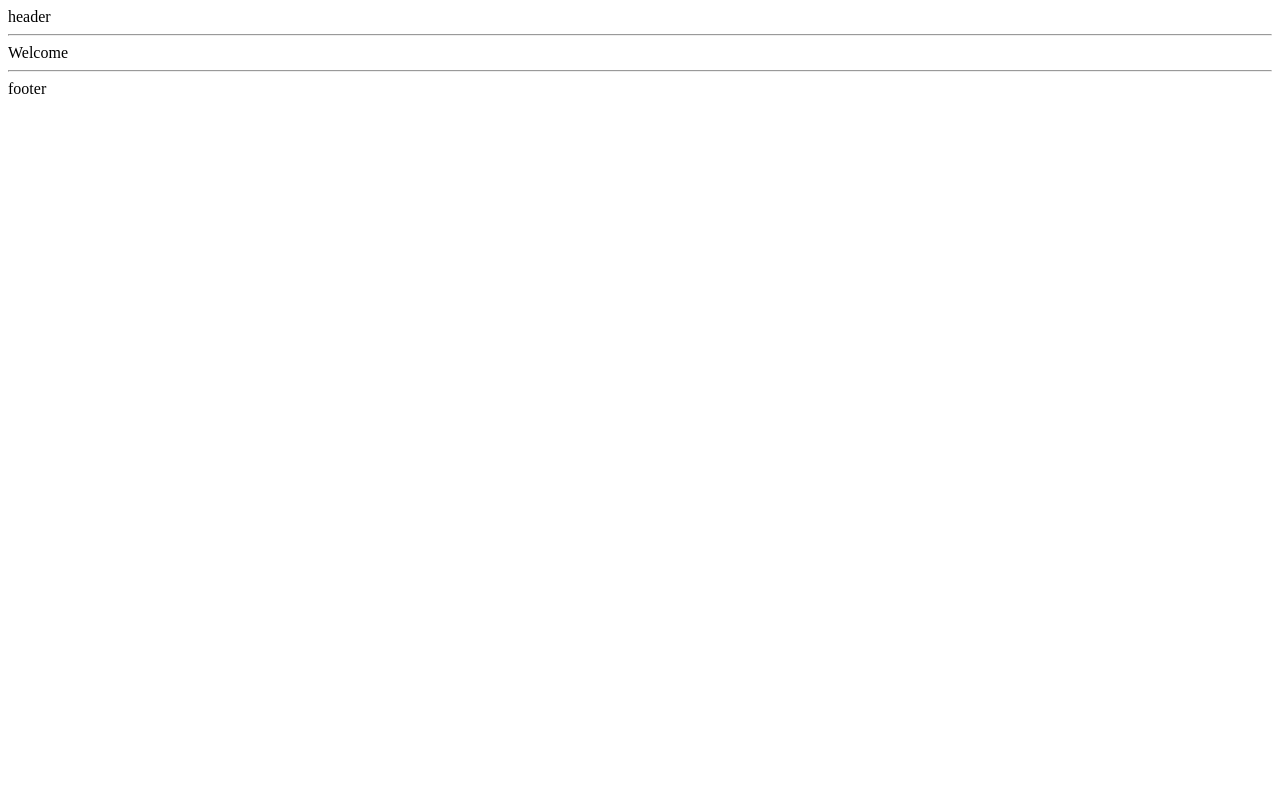
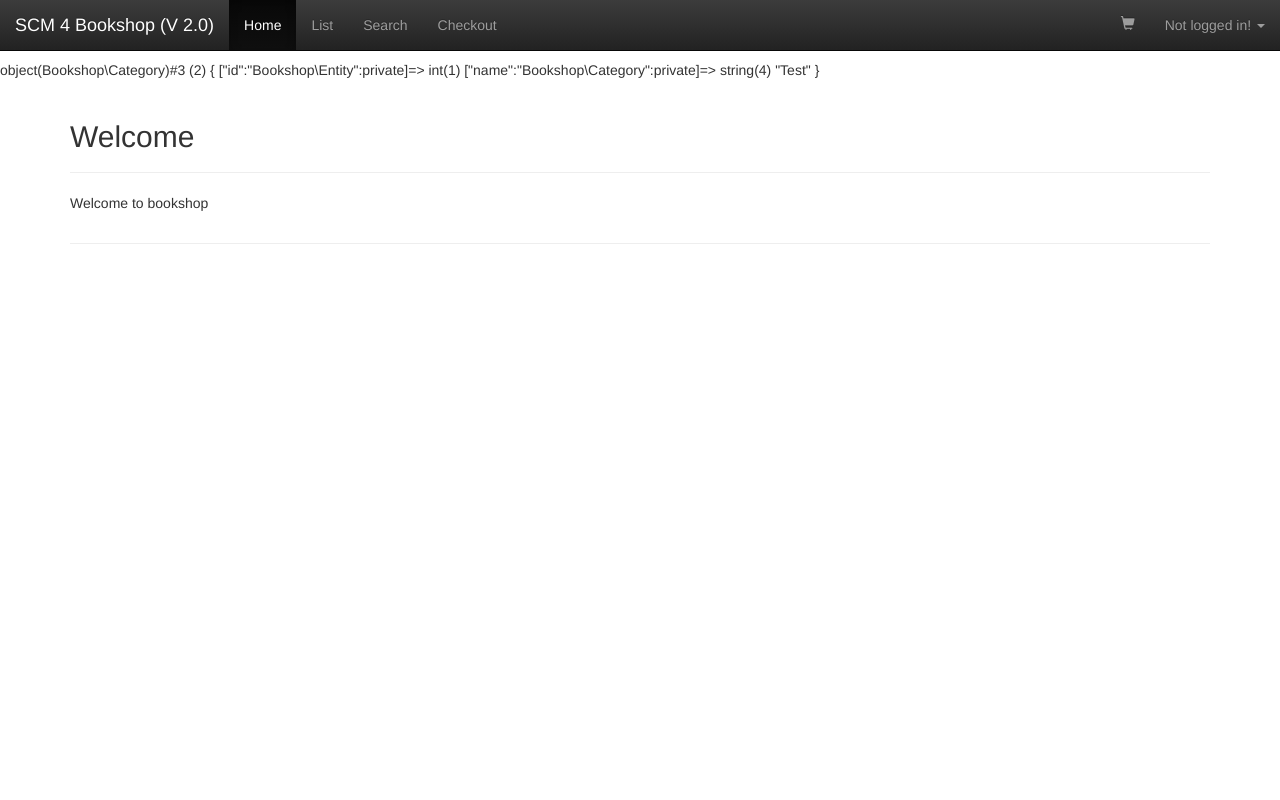
Before and after one commit to elmarputz/class-bookstore-dev-23, a PHP site: page / in a window 1280 px wide. Run offline with PHP 8.4, Linux system fonts and the light colour scheme.

Commit message:
entity & class loader

```diff
--- a/site/inc/bootstrap.php
+++ b/site/inc/bootstrap.php
@@ -4,6 +4,14 @@ error_reporting(E_ALL);
 ini_set('display_errors', 'On');
 
 
+// very simple class autoloader
+spl_autoload_register(function ($class) {
+    $filename = __DIR__ . '/../lib/' .str_replace('\\', DIRECTORY_SEPARATOR, $class). '.php';
+    if (file_exists($filename)) {
+        include ($filename);
+    }
+});
+
 
 // default view
 $default_view = 'welcome';
--- a/site/index.php
+++ b/site/index.php
@@ -12,5 +12,9 @@ if (isset($_REQUEST['view']) &&
         // index.php?view=../inc/boostrap.php
 }
 
+$c = new Bookshop\Category(1, 'Test');
+var_dump($c);
+
+$user = null;
 
 require_once('views/' . $view . '.php');
--- /dev/null
+++ b/site/lib/Bookshop/Category.php
@@ -0,0 +1,14 @@
+<?php
+namespace Bookshop;
+
+
+class Category extends Entity {
+
+    private string $name;
+
+    public function __construct (int $id, string $name) {
+        parent::__construct($id);
+        $this->name = $name;
+    }
+
+}
--- /dev/null
+++ b/site/lib/Bookshop/Entity.php
@@ -0,0 +1,23 @@
+<?php
+
+namespace Bookshop;
+
+interface IData {
+    public function getId() : int;
+}
+
+class Entity implements IData {
+
+    private int $id;
+
+    public function __construct(int $id)
+    {
+        $this->id = $id;
+    }
+
+    public function getId(): int
+    {
+        return $this->id;
+    }
+
+}
--- a/site/views/partials/footer.php
+++ b/site/views/partials/footer.php
@@ -1,2 +1,13 @@
+<div class="footer">
 <hr />
-footer
+
+</div>
+
+<!-- // container -->
+</div>
+
+<script src="assets/jquery-1.11.2.min.js"></script>
+<script src="assets/bootstrap/js/bootstrap.min.js"></script>
+
+</body>
+</html>
--- a/site/views/partials/header.php
+++ b/site/views/partials/header.php
@@ -1,2 +1,74 @@
-header
-<hr />
+<!DOCTYPE html>
+<html>
+<head>
+    <meta charset="utf-8">
+
+    <title>SCM4 Book Shop</title>
+    <meta name="viewport" content="width=device-width, initial-scale=1.0">
+
+    <link href="assets/bootstrap/css/bootstrap.min.css" rel="stylesheet">
+    <link href="assets/bootstrap/css/bootstrap-theme.min.css" rel="stylesheet">
+    <link href="assets/main.css" rel="stylesheet">
+
+</head>
+<body>
+
+
+<div class="navbar navbar-inverse navbar-fixed-top">
+    <div class="container-fluid">
+        <!-- Brand and toggle get grouped for better mobile display -->
+        <div class="navbar-header">
+            <button type="button" class="navbar-toggle collapsed" data-toggle="collapse" data-target="#bs-navbar-collapse-1">
+                <span class="sr-only">Toggle navigation</span>
+                <span class="icon-bar"></span>
+                <span class="icon-bar"></span>
+                <span class="icon-bar"></span>
+            </button>
+            <a class="navbar-brand" href="/">SCM 4 Bookshop (V 2.0)</a>
+        </div>
+
+
+        <div class="navbar-collapse collapse" id="bs-navbar-collapse-1">
+            <ul class="nav navbar-nav">
+                <li  <?php if ($view === 'welcome') { ?>class="active"<?php } ?>><a href="index.php">Home</a></li>
+                <li <?php if ($view === 'list') { ?>class="active"<?php } ?>><a href="index.php?view=list">List</a></li>
+                <li  <?php if ($view === 'search') { ?>class="active"<?php } ?>><a href="index.php?view=search">Search</a></li>
+                <li  <?php if ($view === 'checkout') { ?>class="active"<?php } ?>><a href="index.php?view=checkout">Checkout</a></li>
+            </ul>
+            <ul class="nav navbar-nav navbar-right login">
+                <li>
+                    <a href="index.php?view=checkout">
+                       <span class="badge"><?php // echo Util::escape($cartSize); ?></span> <span class="glyphicon glyphicon-shopping-cart" aria-hidden="true"></span></a>
+                </li>
+                <li class="dropdown">
+                    <?php if ($user == null): ?>
+                        <a href="#" class="dropdown-toggle" data-toggle="dropdown" role="button" aria-expanded="false">
+                            Not logged in!
+                            <b class="caret"></b>
+                        </a>
+                        <ul class="dropdown-menu" role="menu">
+                            <li>
+                                <a href="index.php?view=login">Login now</a>
+                            </li>
+                        </ul>
+                    <?php else: ?>
+                <a href="#" class="dropdown-toggle" data-toggle="dropdown" role="button" aria-expanded="false">
+                  Logged in as  <span class="badge"><?php // echo Util::escape($user->getUserName()); ?></span>
+                  <b class="caret"></b>
+                </a>
+                </a>
+                <ul class="dropdown-menu" role="menu">
+                  <li class="centered">
+                    <form method="post" action="<?php // echo Util::action(Bookshop\Controller::ACTION_LOGOUT); ?>">
+                      <input class="btn btn-xs" role="button" type="submit" value="Logout" />
+                    </form>
+                    </li>
+                  </ul>
+              <?php endif; ?>
+                </li>
+            </ul> <!-- /. login -->
+        </div><!--/.nav-collapse -->
+    </div>
+</div>
+
+<div class="container">
--- a/site/views/welcome.php
+++ b/site/views/welcome.php
@@ -1,5 +1,9 @@
 <?php require_once('views/partials/header.php'); ?>
 
-Welcome
+<div class="page-header">
+    <h2>Welcome</h2>
+</div>
+
+<p>Welcome to bookshop</p>
 
 <?php require_once('views/partials/footer.php'); ?>
```
